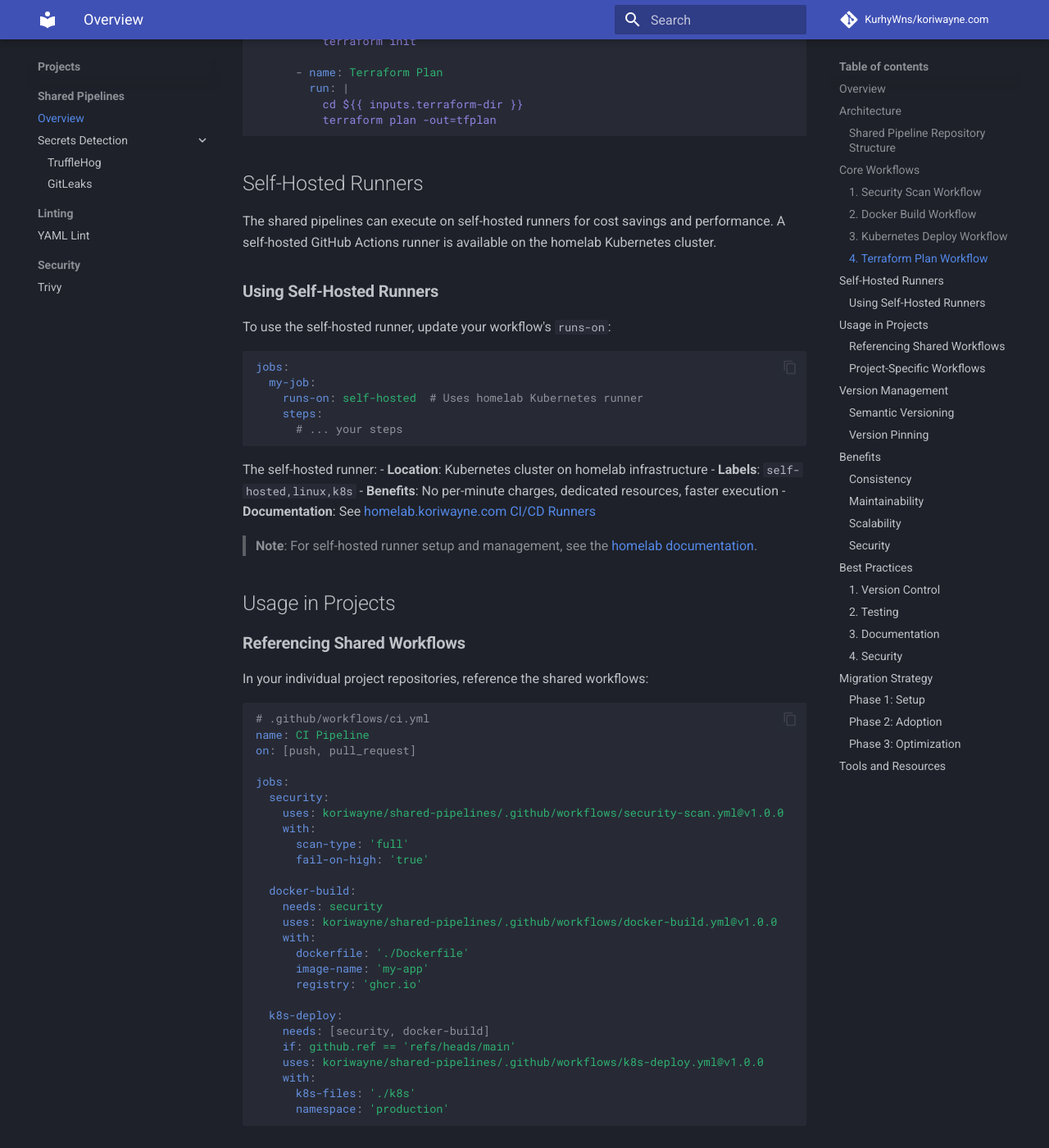
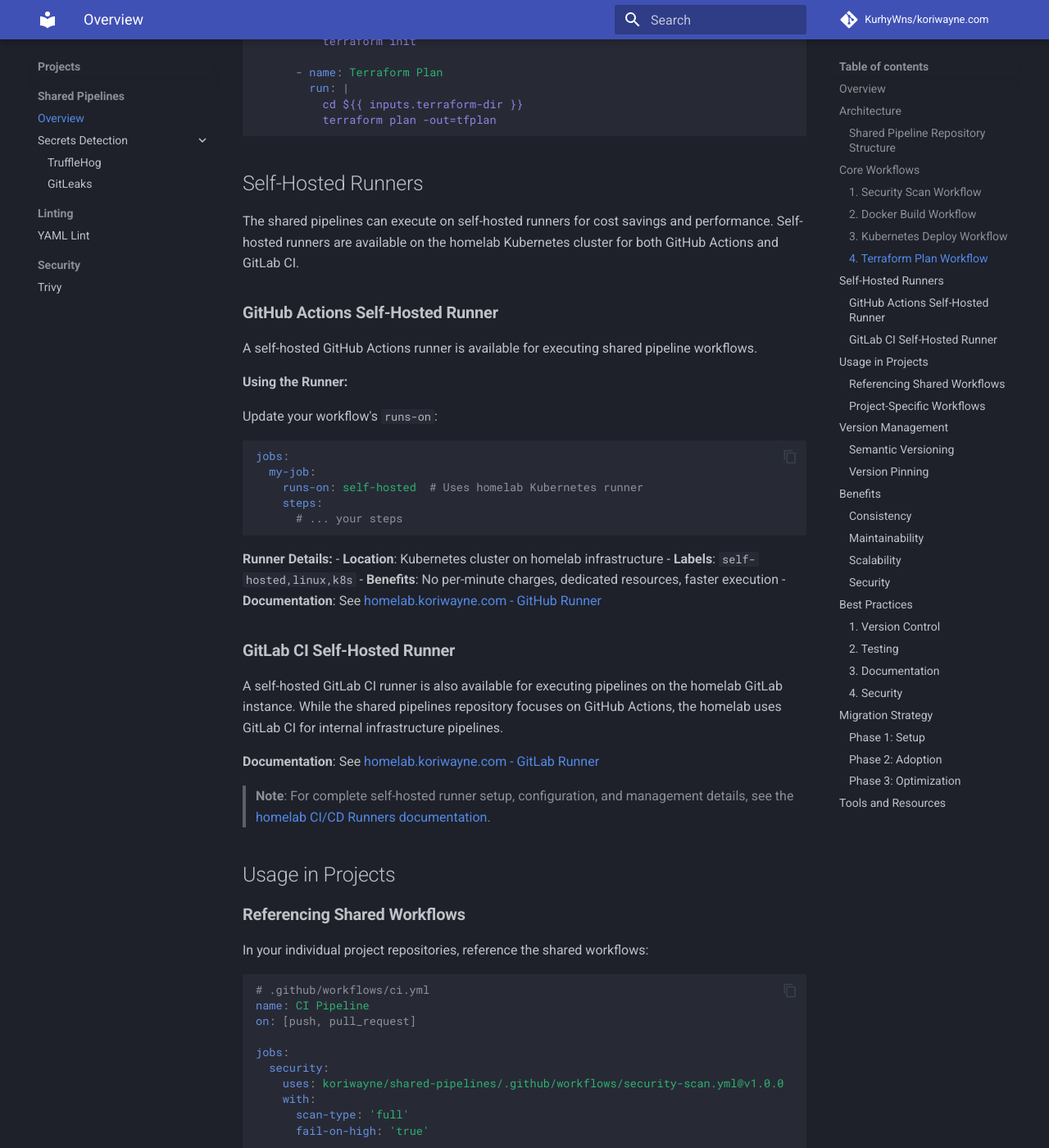
Before and after one commit to KurhyWns/koriwayne.com, an MkDocs documentation site: the page built from docs/shared-pipelines/index.md, in a window 1280 px wide and 1400 px high, scrolled down 4790 px. Shown: the whole window at 82% size. Built offline with MkDocs 1.6.1 and Material for MkDocs 9.7.7, drawn with Linux system fonts in a browser that asks for light colours; comment, search, counter and statistics services are not loaded; some of the changed text lies outside the part shown.

Commit message:
gitlab runner updates

````diff
--- a/docs/shared-pipelines/index.md
+++ b/docs/shared-pipelines/index.md
@@ -241,11 +241,15 @@
 
 ## Self-Hosted Runners
 
-The shared pipelines can execute on self-hosted runners for cost savings and performance. A self-hosted GitHub Actions runner is available on the homelab Kubernetes cluster.
+The shared pipelines can execute on self-hosted runners for cost savings and performance. Self-hosted runners are available on the homelab Kubernetes cluster for both GitHub Actions and GitLab CI.
 
-### **Using Self-Hosted Runners**
+### **GitHub Actions Self-Hosted Runner**
 
-To use the self-hosted runner, update your workflow's `runs-on`:
+A self-hosted GitHub Actions runner is available for executing shared pipeline workflows.
+
+**Using the Runner:**
+
+Update your workflow's `runs-on`:
 
 ```yaml
 jobs:
@@ -255,13 +259,19 @@
       # ... your steps
 ```
 
-The self-hosted runner:
+**Runner Details:**
 - **Location**: Kubernetes cluster on homelab infrastructure
 - **Labels**: `self-hosted,linux,k8s`
 - **Benefits**: No per-minute charges, dedicated resources, faster execution
-- **Documentation**: See [homelab.koriwayne.com CI/CD Runners](https://homelab.koriwayne.com/cicd-runners/)
+- **Documentation**: See [homelab.koriwayne.com - GitHub Runner](https://homelab.koriwayne.com/cicd-runners/github-runner.md)
 
-> **Note**: For self-hosted runner setup and management, see the [homelab documentation](https://homelab.koriwayne.com/cicd-runners/github-runner.md).
+### **GitLab CI Self-Hosted Runner**
+
+A self-hosted GitLab CI runner is also available for executing pipelines on the homelab GitLab instance. While the shared pipelines repository focuses on GitHub Actions, the homelab uses GitLab CI for internal infrastructure pipelines.
+
+**Documentation**: See [homelab.koriwayne.com - GitLab Runner](https://homelab.koriwayne.com/cicd-runners/gitlab-runner.md)
+
+> **Note**: For complete self-hosted runner setup, configuration, and management details, see the [homelab CI/CD Runners documentation](https://homelab.koriwayne.com/cicd-runners/).
 
 ## Usage in Projects
 
--- a/mkdocs.yml
+++ b/mkdocs.yml
@@ -30,6 +30,15 @@
     text: Roboto
     code: Roboto Mono
 
+extra:
+  social:
+    - icon: fontawesome/brands/github
+      link: https://github.com/KurhyWns
+
+copyright: |
+  <a href="https://koriwayne.com">koriwayne.com</a> |
+  <a href="https://homelab.koriwayne.com">homelab.koriwayne.com</a>
+
 nav:
   - Home: index.md
   - Projects:
````
